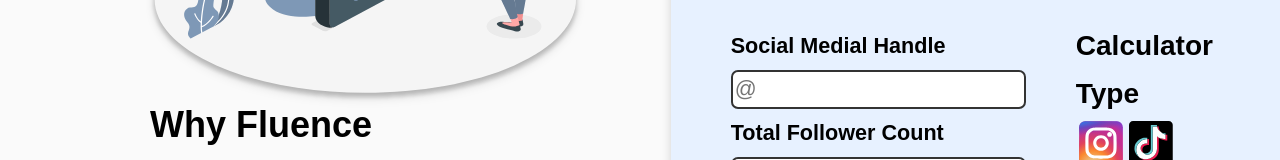
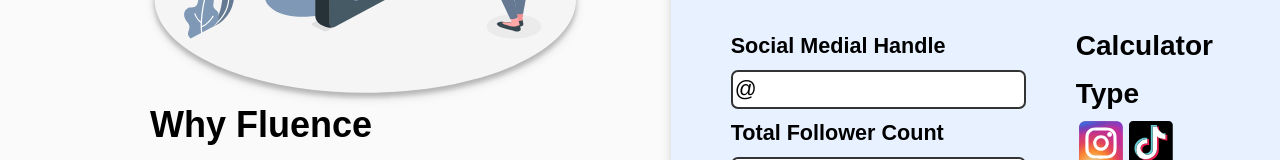
Before and after one commit to Co-Lab-You-Belong-in-Tech/fluence, a React (Create React App) app: page /calculator in a window 1280 px wide. Shown: the part 547-707 px from the top of the page. Built offline with nearby package versions, Linux system fonts and the light colour scheme.

Commit message:
update userhandle

```diff
--- a/src/components/Calculator/Calculator.js
+++ b/src/components/Calculator/Calculator.js
@@ -32,12 +32,10 @@ class Calculator extends Component {
     }
 
     handleClick = (type) => {
-        console.log(type.type);
         this.setState({influencerType: type.type});
     }
 
     render() {
-        console.log(this.state.influencerType)
         const influenceTypeList =["Beauty", "Blogger/Vlogger", "Fashion", "Game", "Photography", "Sport/Fitness", "Tech/Gadget", "Travel"];
         return (
             <section className="calc-container">
@@ -61,7 +59,7 @@ class Calculator extends Component {
                                         name="handle"
                                         type="text"
                                         placeholder="@"
-                                        value={this.state.handle == "@" ? "" : this.state.handle}
+                                        value={this.state.handle == "@" ? "@" : this.state.handle}
                                         onChange={this.handleInputChange}
                                     />
                                 </label>
--- a/src/components/Results/Results.js
+++ b/src/components/Results/Results.js
@@ -8,10 +8,10 @@ const Results = () => {
   const likes = parseFloat(location.state.totalLikeOnPost);
   const comments = parseFloat(location.state.totalCommentOnPost);
   const followers = parseFloat(location.state.totalFollowerCount);
-  const { influenceType } = location.state;
+  const { handle, influenceType } = location.state;
   const cpe = 0.28;
   const cpm = 0.223;
-  let storyReachPercent = 0;
+  let storyReachPercent;
 
   switch (true) {
     case followers > 2000 && followers <= 5000:
@@ -49,7 +49,7 @@ const Results = () => {
         <div className="results-image">
           {/* update alt text dynamically */}
           <img src={kenna} alt="kenna" />
-          <p>@userhandle</p>
+          <p>{handle}</p>
         </div>
         <div className="results-metrics">
           <div className="results-metrics-container">
```
